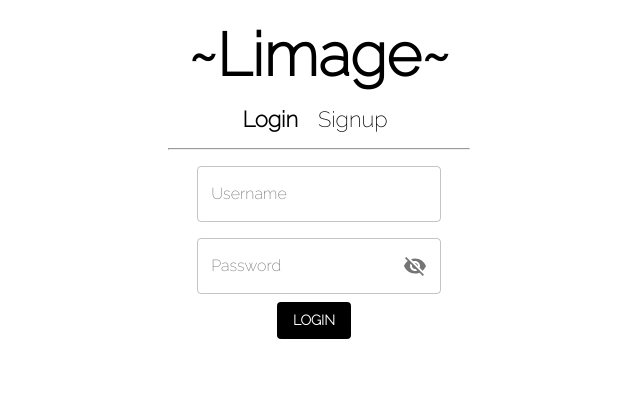
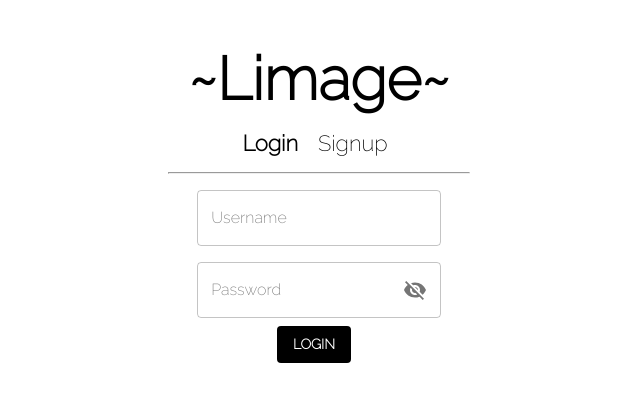
Before and after one commit to rishivijayv/limage-frontend, a React (Create React App) app: page / in a window 1280 px wide. Shown: the top 402 px of the page, without its empty margins (321-961 px from the left). Built offline with nearby package versions, Linux system fonts and the light colour scheme.

Commit message:
Adding some padding to landing page form

```diff
--- a/src/Landing/Landing.js
+++ b/src/Landing/Landing.js
@@ -8,7 +8,10 @@ import Signup from './Signup/Signup';
 import { makeStyles } from '@material-ui/core/styles';
 
 const useStyles = makeStyles((theme) => ({
-    container: theme.custom.centerContainer,
+    container: {
+        ...theme.custom.centerContainer,
+        padding: theme.spacing(3),
+    }
 }))
 
 function Landing(){
```
